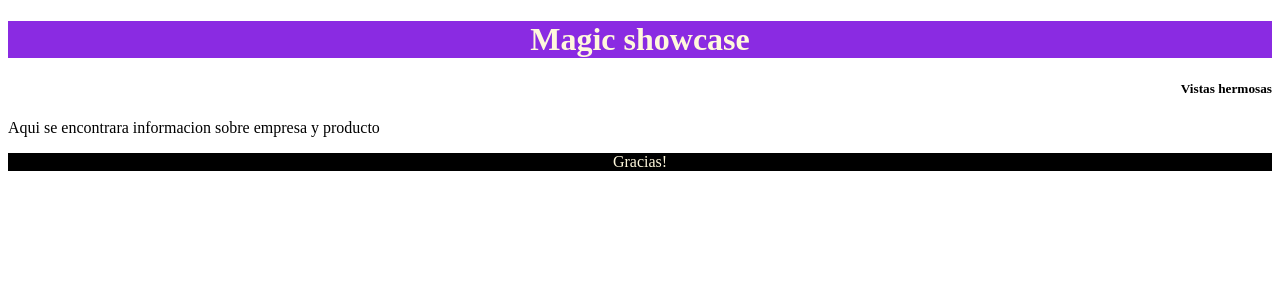
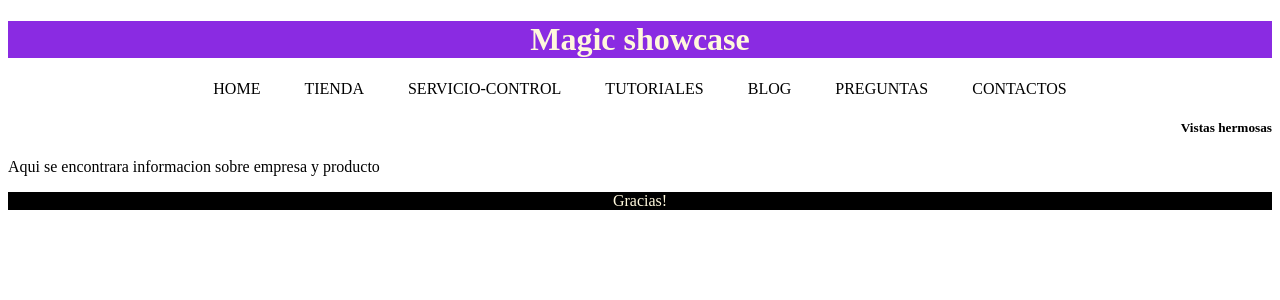
Before and after one commit to Magic-showcase/Magic_showcase, a Python web app: template Templates/Central/index.html in a window 1280 px wide. Shown: the top 300 px of the page. Run offline with Jinja, Linux system fonts and the light colour scheme; the template is opened without the code that fills it, so the values that code supplies are empty.

Commit message:
Corregir

```diff
--- a/Templates/Central/index.html
+++ b/Templates/Central/index.html
@@ -1,4 +1,4 @@
-{% extends "Dad.html"   %}
+{% extends "Padre/Dad.html"  %}
 {% block title %} Home {% endblock %}
 {% block content %}
 
--- a/Templates/Menu/Menu.html
+++ b/Templates/Menu/Menu.html
@@ -0,0 +1,33 @@
+<!DOCTYPE html>
+<html lang="en">
+<style>
+    #Menu{
+        margin: 0%;
+        padding: 0%;
+        list-style: none;
+        text-transform: uppercase;
+        text-align: center;
+    }
+    #Menu li{
+        display: inline;
+        margin: 0 20px;
+    }
+</style>
+<head>
+
+    <meta charset="UTF-8">
+    <meta name="viewport" content="width=device-width, initial-scale=1.0">
+    <title>Document</title>
+</head>
+<body>
+    <ul id="Menu">
+        <li>Home</li>
+        <li>Tienda</li>
+        <li>Servicio-Control</li>
+        <li>Tutoriales</li>
+        <li>Blog</li>
+        <li>Preguntas</li>
+        <li>Contactos</li>
+    </ul>
+</body>
+</html>
```
